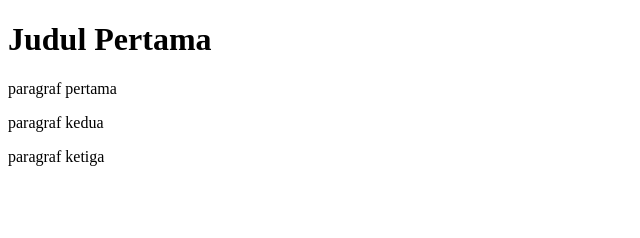
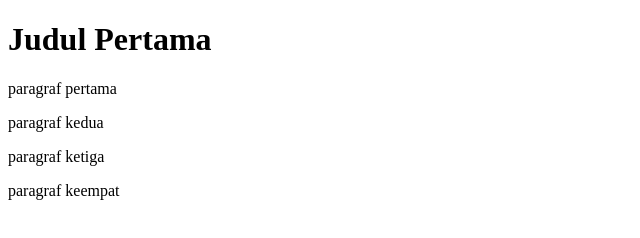
Before and after one commit to Zenith-072006/Tugas_semester-2, a plain HTML site: page index.html in a window 1280 px wide. Shown: the whole page, without its empty margins (0-640 px from the left). Drawn offline with Linux system fonts and the light colour scheme.

Commit message:
Menemukan Paragraf keempat

```diff
--- a/index.html
+++ b/index.html
@@ -10,5 +10,6 @@
     <p>paragraf pertama</p>
     <p>paragraf kedua</p>
     <p>paragraf ketiga</p>
+    <p>paragraf keempat</p>
 </body>
 </html>
```
